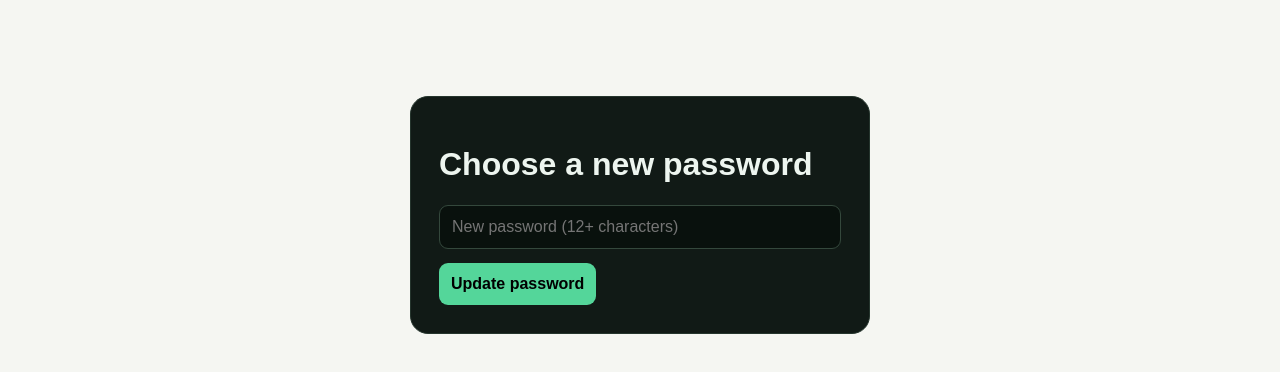
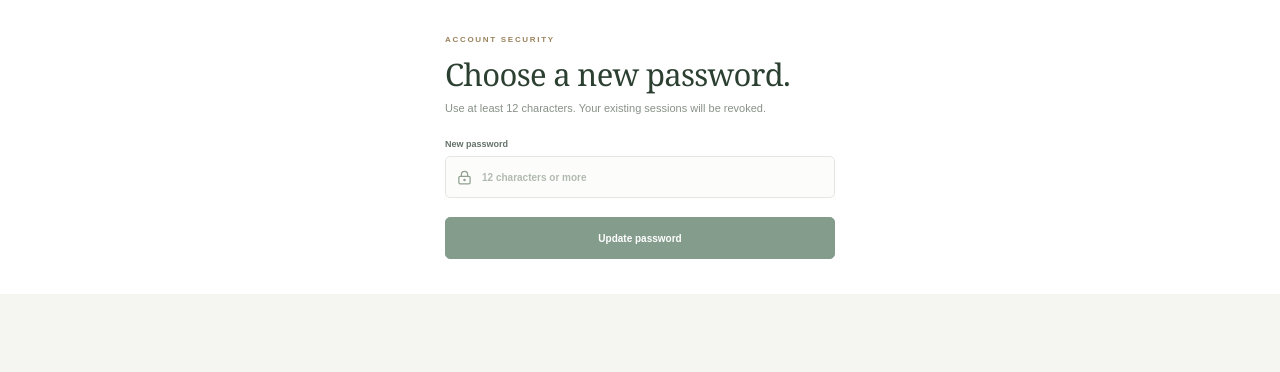
Before and after one commit to Victor-Kipruto-Rop/jobseaker, a Next.js app in the folder apps/web/: page /reset-password in a window 1280 px wide. Shown: the top 372 px of the page. Built offline with nearby package versions, Linux system fonts and the light colour scheme; no server answers.

Commit message:
feat(web): align password reset with light workspace design

```diff
--- a/apps/web/src/app/reset-password/page.tsx
+++ b/apps/web/src/app/reset-password/page.tsx
@@ -1,10 +1,10 @@
 "use client";
 import {useEffect,useState} from "react";
+import {ArrowLeft,CheckCircle2,LockKeyhole} from "lucide-react";
+import styles from "../login/login.module.css";
 const API=process.env.NEXT_PUBLIC_API_BASE_URL||"http://localhost:8000";
 function csrf(){return decodeURIComponent(document.cookie.split("; ").find(x=>x.startsWith("jobseeker_csrf="))?.split("=").slice(1).join("=")||"");}
-export default function ResetPassword(){const [token,setToken]=useState("");const [password,setPassword]=useState("");const [status,setStatus]=useState("");
+export default function ResetPassword(){const [token,setToken]=useState("");const [password,setPassword]=useState("");const [status,setStatus]=useState("");const [error,setError]=useState("");const [busy,setBusy]=useState(false);
 useEffect(()=>{setToken(new URLSearchParams(window.location.search).get("token")||"");},[]);
-async function submit(e:React.FormEvent){e.preventDefault();const r=await fetch(API+"/api/v1/auth/password-reset/confirm",{method:"POST",headers:{"Content-Type":"application/json","X-CSRF-Token":csrf()},body:JSON.stringify({token,new_password:password})});const d=await r.json();setStatus(r.ok?"Password changed. All existing sessions were revoked. Sign in again.":(d.detail||"Unable to reset password"));}
-return <main style={{maxWidth:460,margin:"12vh auto",padding:28,color:"#edf5ef",background:"#111a16",border:"1px solid #25352d",borderRadius:18}}><h1>Choose a new password</h1><form onSubmit={submit}><input required minLength={12} maxLength={128} type="password" value={password} onChange={e=>setPassword(e.target.value)} placeholder="New password (12+ characters)" style={input}/><button style={primary}>Update password</button></form>{status&&<p role="status">{status}</p>}</main>}
-const input:React.CSSProperties={display:"block",width:"100%",padding:12,background:"#09110d",border:"1px solid #34483c",borderRadius:9,color:"#edf5ef"};
-const primary:React.CSSProperties={marginTop:14,padding:12,background:"#54d69a",border:0,borderRadius:9,fontWeight:700,cursor:"pointer"};
+async function submit(e:React.FormEvent){e.preventDefault();setBusy(true);setError("");const r=await fetch(API+"/api/v1/auth/password-reset/confirm",{method:"POST",headers:{"Content-Type":"application/json","X-CSRF-Token":csrf()},body:JSON.stringify({token,new_password:password})});const d=await r.json();if(r.ok)setStatus("Password changed. All existing sessions were revoked. Sign in again.");else setError(d.detail||"Unable to reset password.");setBusy(false);}
+return <main className={styles.formSide}><section className={styles.formWrap}><a href="/login" className={styles.mobileBrand}><ArrowLeft size={15}/> Return to sign in</a><div className={styles.formEyebrow}>ACCOUNT SECURITY</div><h2>Choose a new password.</h2><p className={styles.formIntro}>Use at least 12 characters. Your existing sessions will be revoked.</p><form onSubmit={submit}><label>New password<span className={styles.inputWrap}><LockKeyhole size={15}/><input required minLength={12} maxLength={128} type="password" value={password} onChange={e=>setPassword(e.target.value)} placeholder="12 characters or more"/></span></label>{error&&<p className={styles.error} role="alert">{error}</p>}{status&&<p role="status" className={styles.error}>{status}</p>}<button className={styles.submit} disabled={busy||!token}>{busy?"Updating…":"Update password"}</button></form></section></main>}
```
